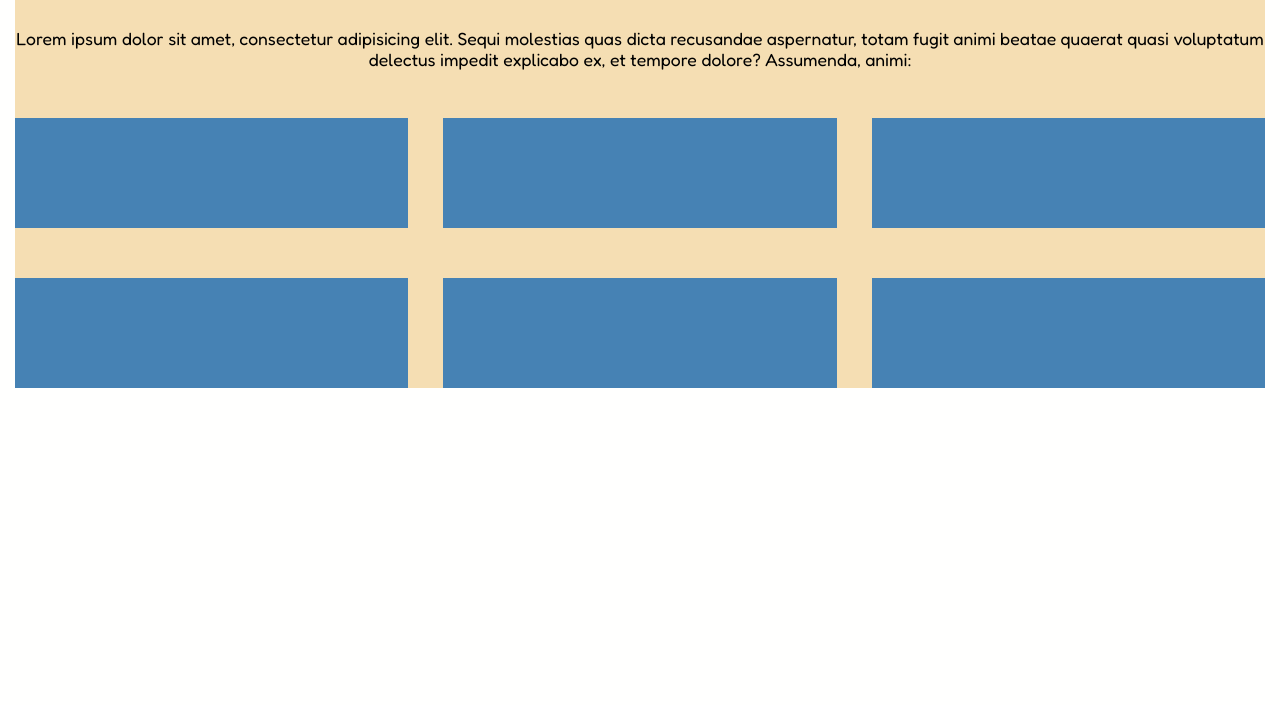
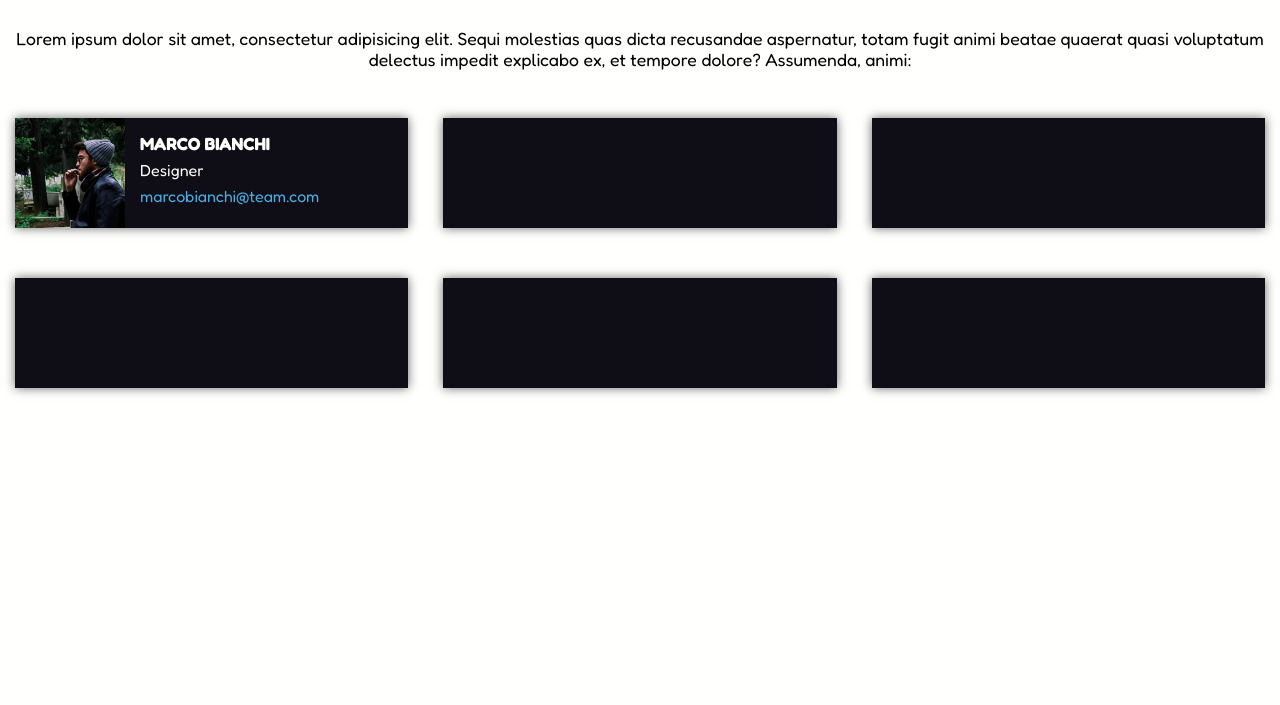
Before and after one commit to SalvatoreCapano/html-css-float-cards, a plain HTML site: page index.html in a window 1280 px wide. Shown: the part 95-800 px from the top of the page. Drawn offline with Linux system fonts and the light colour scheme.

Commit message:
Added first card markup and styling

```diff
--- a/css/style.css
+++ b/css/style.css
@@ -16,11 +16,10 @@ body{
     main title: #e53170
     card name: #fffefb
     card background: #0f0e17
-    links: #2892c6
+    links: #48ade0
 */
 
 main{
-    background-color: wheat; /*temp*/
     max-width: 1250px;
 
     margin: 1.5rem auto;
@@ -59,7 +58,8 @@ p{
     width: calc((100% / 3) - calc(70px / 3));
     height: 110px;
 
-    background-color: steelblue;
+    background-color: #0f0e17;
+    box-shadow: 0px 0px 10px 0px rgba(0, 0, 0, 0.6);
 
     float: left;
 }
@@ -77,3 +77,40 @@ p{
     display: table;
     clear: both;
 }
+
+/*Inner card styling*/
+img{
+    height: 100%;
+
+    float: left;
+}
+
+.cardInfoContainer{
+    height: 100%;
+    width: calc(100% - 110px);  /*110px = img size*/
+
+    padding: 15px;
+
+    text-align: left;
+    color: #fffefb;
+
+    float: left;
+}
+
+.cardInfoContainer > *{
+    display: inline-block;
+    width: 100%;
+
+    margin-bottom: 6px;
+}
+
+.name{
+    text-transform: uppercase;
+    font-size: 1.1em;
+    font-weight: 700;
+}
+
+.email{
+    text-decoration: none;
+    color: #48ade0;
+}
--- a/index.html
+++ b/index.html
@@ -8,7 +8,7 @@
 
     <link rel="stylesheet" href="css/style.css">
 
-    <!-- Font: Fredoka | Weights: 300, 400, 600 -->
+    <!-- Font: Fredoka | Weights: 300, 400, 600, 700 -->
     <link rel="preconnect" href="https://fonts.googleapis.com">
     <link rel="preconnect" href="https://fonts.gstatic.com" crossorigin>
     <link href="https://fonts.googleapis.com/css2?family=Fredoka:wght@300;400;600;700&display=swap" rel="stylesheet">
@@ -25,7 +25,14 @@
             explicabo ex, et tempore dolore? Assumenda, animi:
         </p>
         <div id="cardContainer" class="clearfix">
-            <div class="card"></div>
+            <div class="card clearfix">
+                <img src="img/male1.png" alt="Marco Bianchi">
+                <div class="cardInfoContainer">
+                    <span class="name">Marco Bianchi</span>
+                    <span class="role">Designer</span>
+                    <a class="email" href="#">marcobianchi@team.com</a>
+                </div>
+            </div>
             <div class="card"></div>
             <div class="card"></div>
             <div class="card"></div>
```
